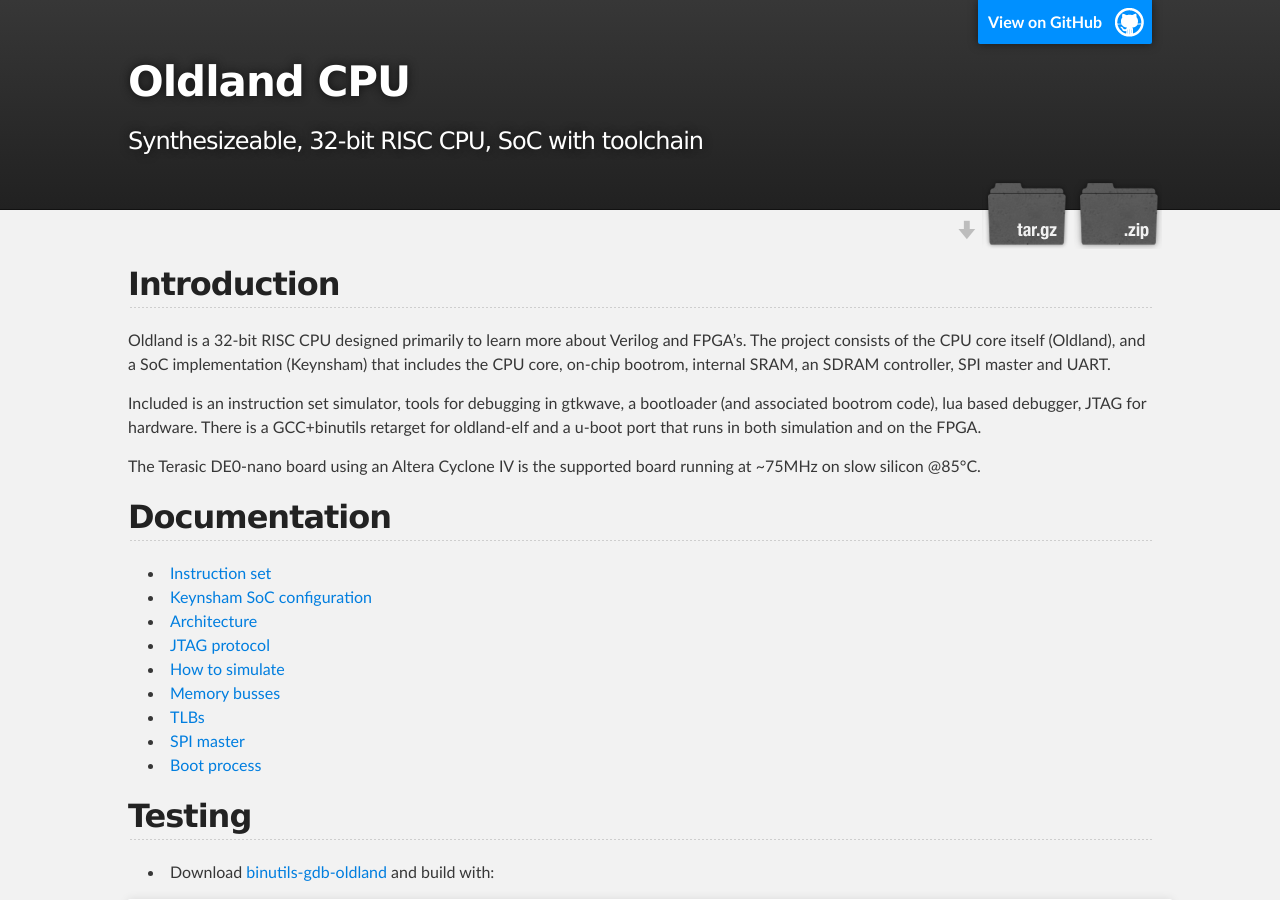
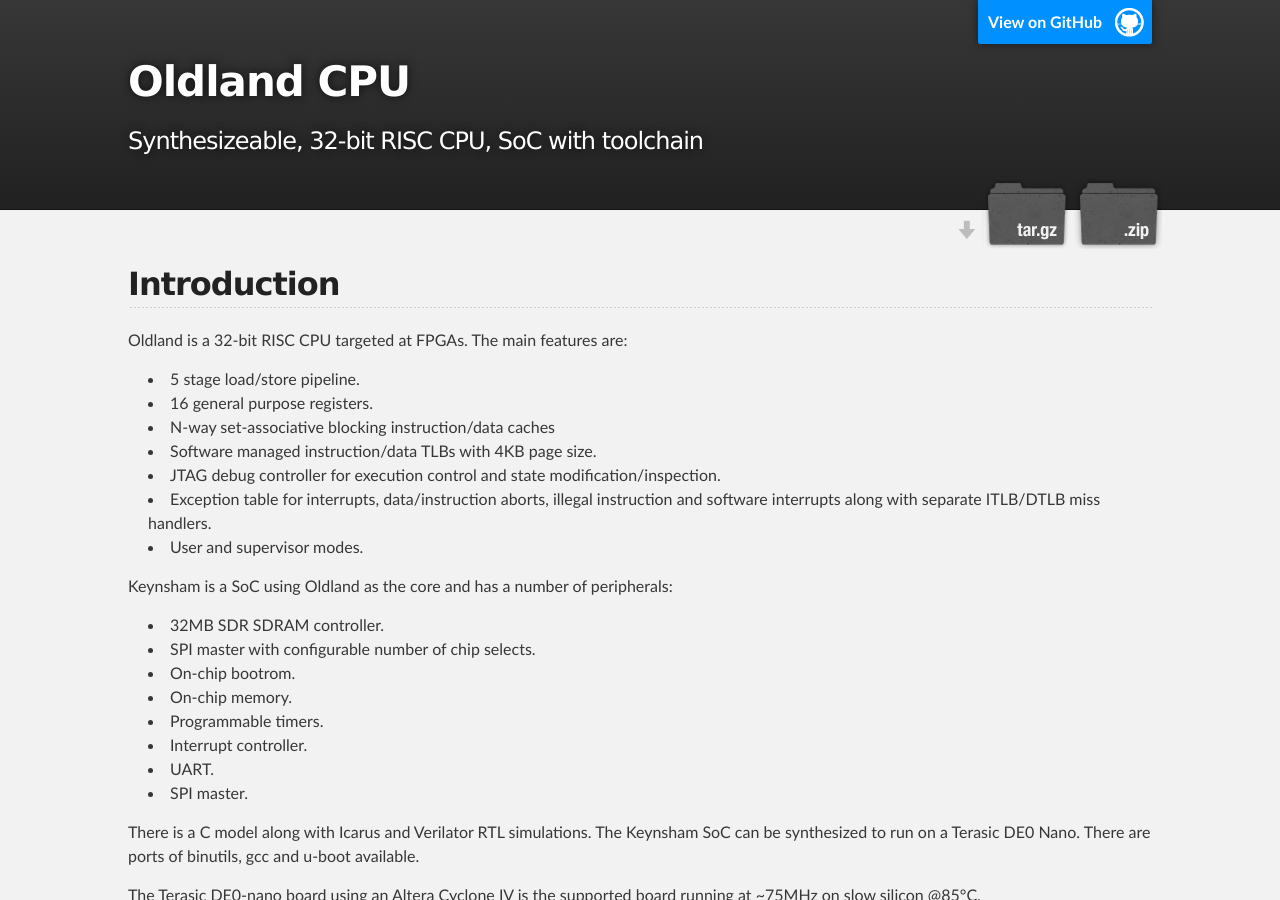
Before and after one commit to jamieiles/oldland-web, a Jekyll site: the page built from index.md, in a window 1280 px wide and 900 px high. Built offline with Jekyll 4.4.1, drawn with Linux system fonts in a browser that asks for light colours.

Commit message:
index: update description.

```diff
--- a/index.md
+++ b/index.md
@@ -6,15 +6,33 @@ layout: default
 Introduction
 ------------
 
-Oldland is a 32-bit RISC CPU designed primarily to learn more about Verilog
-and FPGA's.  The project consists of the CPU core itself (Oldland), and
-a SoC implementation (Keynsham) that includes the CPU core, on-chip bootrom,
-internal SRAM, an SDRAM controller, SPI master and UART.
+Oldland is a 32-bit RISC CPU targeted at FPGAs.  The main features are:
 
-Included is an instruction set simulator, tools for debugging in gtkwave, a
-bootloader (and associated bootrom code), lua based debugger, JTAG for
-hardware.  There is a GCC+binutils retarget for oldland-elf and a u-boot port
-that runs in both simulation and on the FPGA.
+  - 5 stage load/store pipeline.
+  - 16 general purpose registers.
+  - N-way set-associative blocking instruction/data caches
+  - Software managed instruction/data TLBs with 4KB page size.
+  - JTAG debug controller for execution control and state
+  modification/inspection.
+  - Exception table for interrupts, data/instruction aborts, illegal
+  instruction and software interrupts along with separate ITLB/DTLB miss
+  handlers.
+  - User and supervisor modes.
+
+Keynsham is a SoC using Oldland as the core and has a number of peripherals:
+
+ - 32MB SDR SDRAM controller.
+ - SPI master with configurable number of chip selects.
+ - On-chip bootrom.
+ - On-chip memory.
+ - Programmable timers.
+ - Interrupt controller.
+ - UART.
+ - SPI master.
+
+There is a C model along with Icarus and Verilator RTL simulations.  The
+Keynsham SoC can be synthesized to run on a Terasic DE0 Nano.  There are ports
+of binutils, gcc and u-boot available.
 
 The Terasic DE0-nano board using an Altera Cyclone IV is the supported board
 running at ~75MHz on slow silicon @85°C.
```
